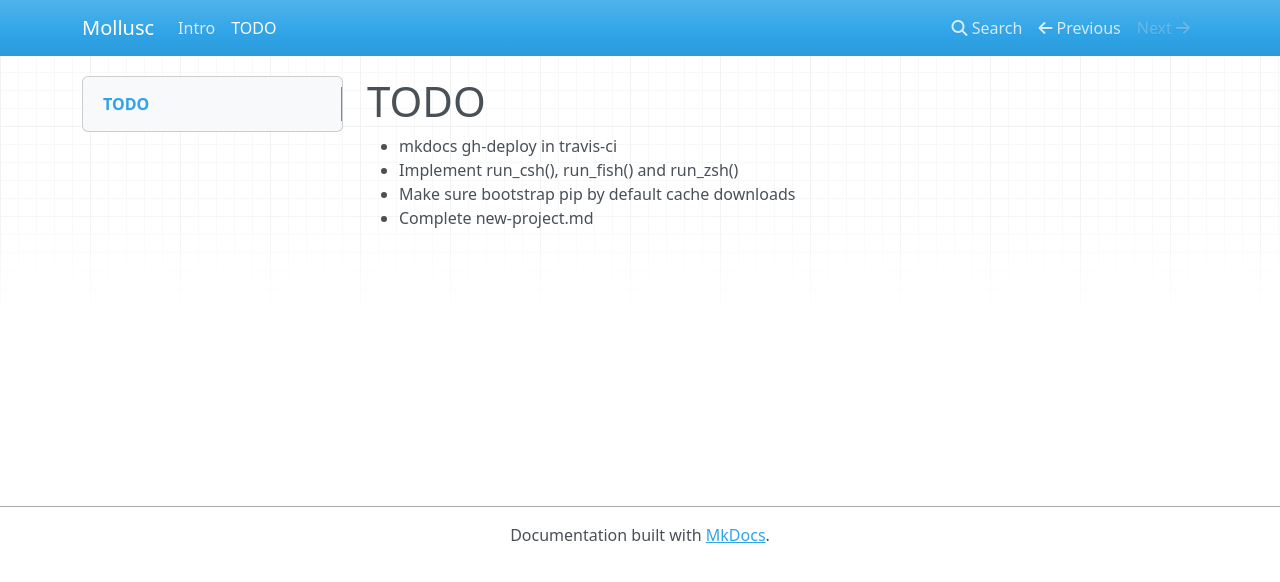
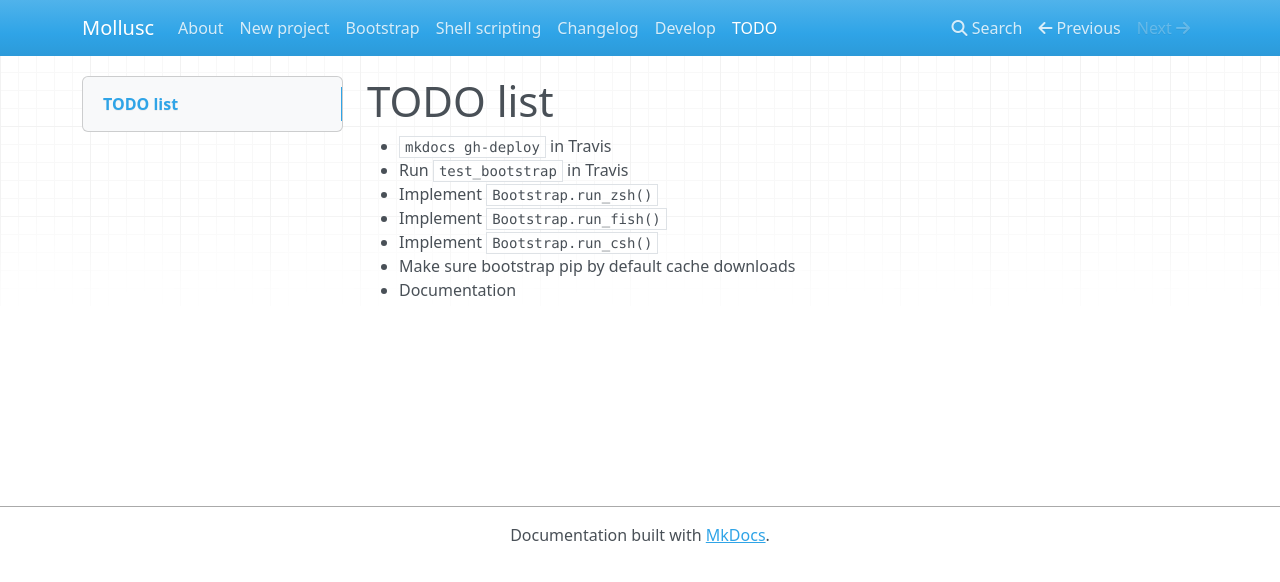
Before and after one commit to bachew/mollusc, an MkDocs documentation site: the page built from src/doc/todo.md, in a window 1280 px wide. Shown: the top 582 px of the page. Built offline with MkDocs 1.6.1, drawn with Linux system fonts in a browser that asks for light colours; nearby versions of some CDN libraries; old or Windows-style settings are respelled for this version of MkDocs.

```diff
--- a/bootstrap_config.py
+++ b/bootstrap_config.py
@@ -2,5 +2,5 @@
 def post_bootstrap(**kwargs):
     from mollusc import venv
 
-    venv.add_path('build-tool')
-    venv.add_script('b', 'cli', 'main')
+    venv.add_path('dev')
+    venv.add_script('d', 'cli', 'main')
--- a/mkdocs.yml
+++ b/mkdocs.yml
@@ -3,5 +3,10 @@
 docs_dir: src/doc
 
 pages:
-  - Intro: index.md
+  - About: index.md
+  - New project: new-project.md
+  - Bootstrap: bootstrap.md
+  - Shell scripting: shell.md
+  - Changelog: changelog.md
+  - Develop: dev.md
   - TODO: todo.md
--- a/requirements.txt
+++ b/requirements.txt
@@ -1,4 +1,3 @@
-markdown>=2.6.9
 mkdocs>=0.17.1
 pytest>=3.2.3
 tox>=2.9.1
--- a/src/doc/todo.md
+++ b/src/doc/todo.md
@@ -1,6 +1,9 @@
-# TODO
+# TODO list
 
-- mkdocs gh-deploy in travis-ci
-- Implement run_csh(), run_fish() and run_zsh()
+- `mkdocs gh-deploy` in Travis
+- Run `test_bootstrap` in Travis
+- Implement `Bootstrap.run_zsh()`
+- Implement `Bootstrap.run_fish()`
+- Implement `Bootstrap.run_csh()`
 - Make sure bootstrap pip by default cache downloads
-- Complete new-project.md
+- Documentation
```
Also changed, not shown: src/doc/bootstrap.md (added, +3 -0 lines), src/doc/changelog.md (added, +26 -0 lines), src/doc/dev.md (added, +3 -0 lines), src/doc/index.md (+3 -1 lines), src/doc/new-project.md (+4 -12 lines), src/doc/shell.md (added, +3 -0 lines), test_bootstrap.py (+18 -6 lines), 4 other files.
